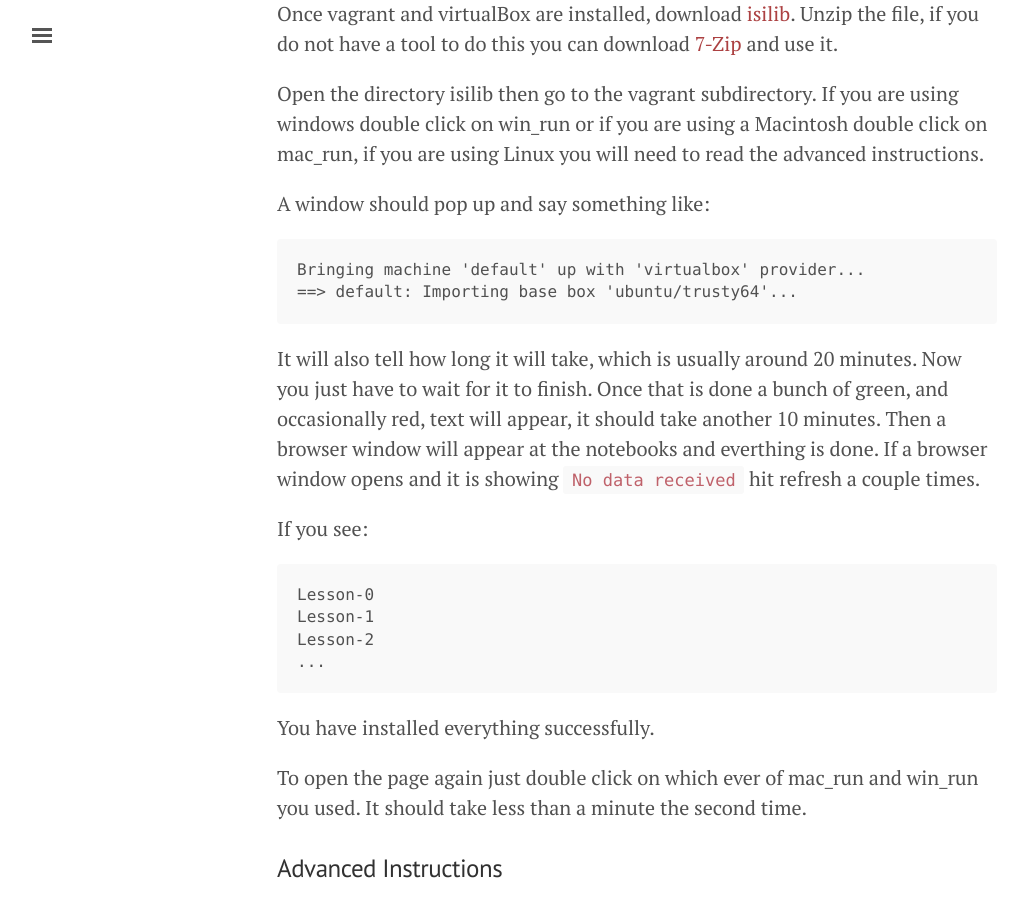
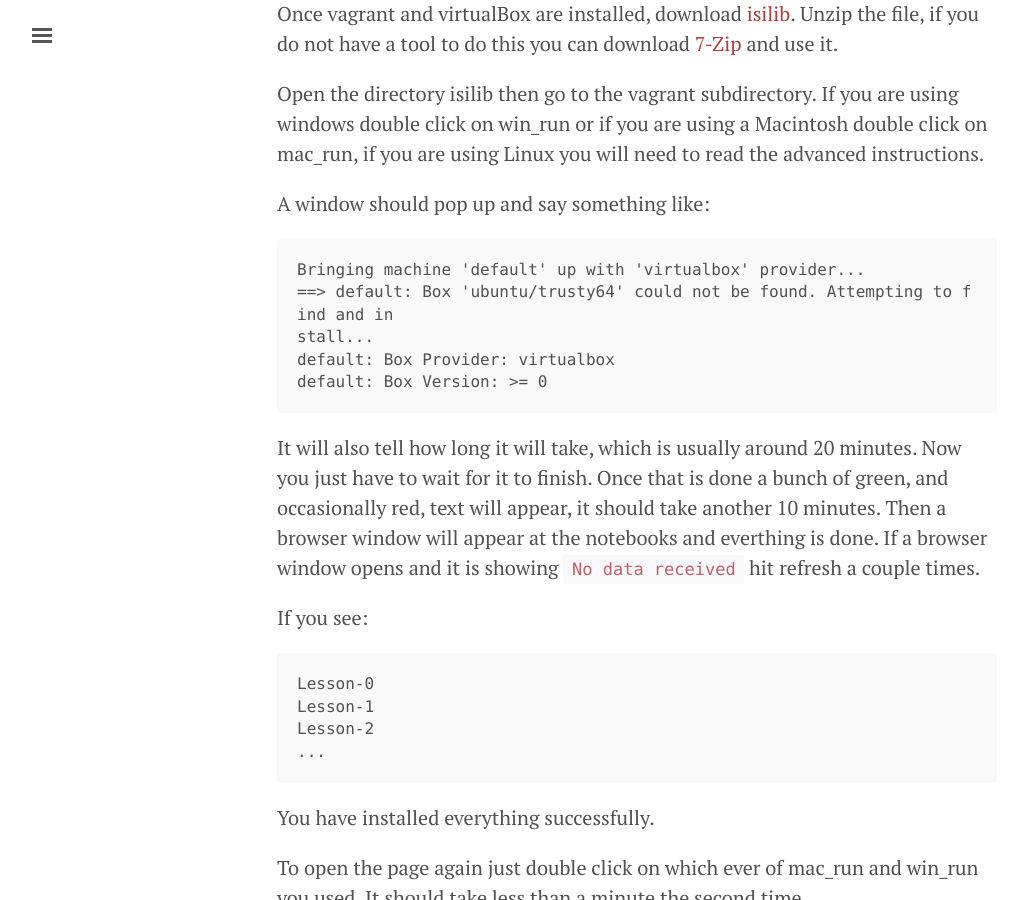
Before and after one commit to UWNETLAB/metaknowledge, a Jekyll site: the page built from installation.md, in a window 1280 px wide and 900 px high, scrolled down 782 px. Shown: the whole window, without its empty margins (3-1022 px from the left). Built offline with Jekyll 4.4.1, drawn with Linux system fonts in a browser that asks for light colours; Markdown is read by kramdown in place of the engine named in the settings.

Commit message:
Updated install instructions

```diff
--- a/installation.md
+++ b/installation.md
@@ -24,7 +24,10 @@ A window should pop up and say something like:
 
 
     Bringing machine 'default' up with 'virtualbox' provider...
-    ==> default: Importing base box 'ubuntu/trusty64'...
+    ==> default: Box 'ubuntu/trusty64' could not be found. Attempting to find and in
+    stall...
+    default: Box Provider: virtualbox
+    default: Box Version: >= 0
 
 It will also tell how long it will take, which is usually around 20 minutes. Now you just have to wait for it to finish. Once that is done a bunch of green, and occasionally red, text will appear, it should take another 10 minutes. Then a browser window will appear at the notebooks and everthing is done. If a browser window opens and it is showing `No data received` hit refresh a couple times.
 
```
